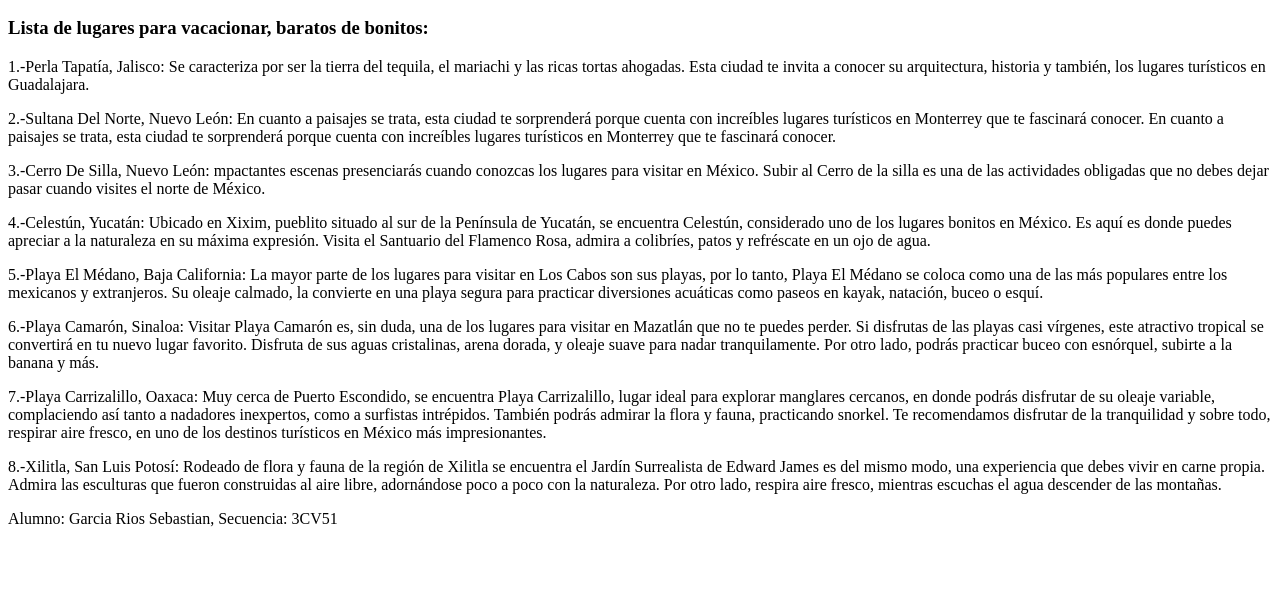
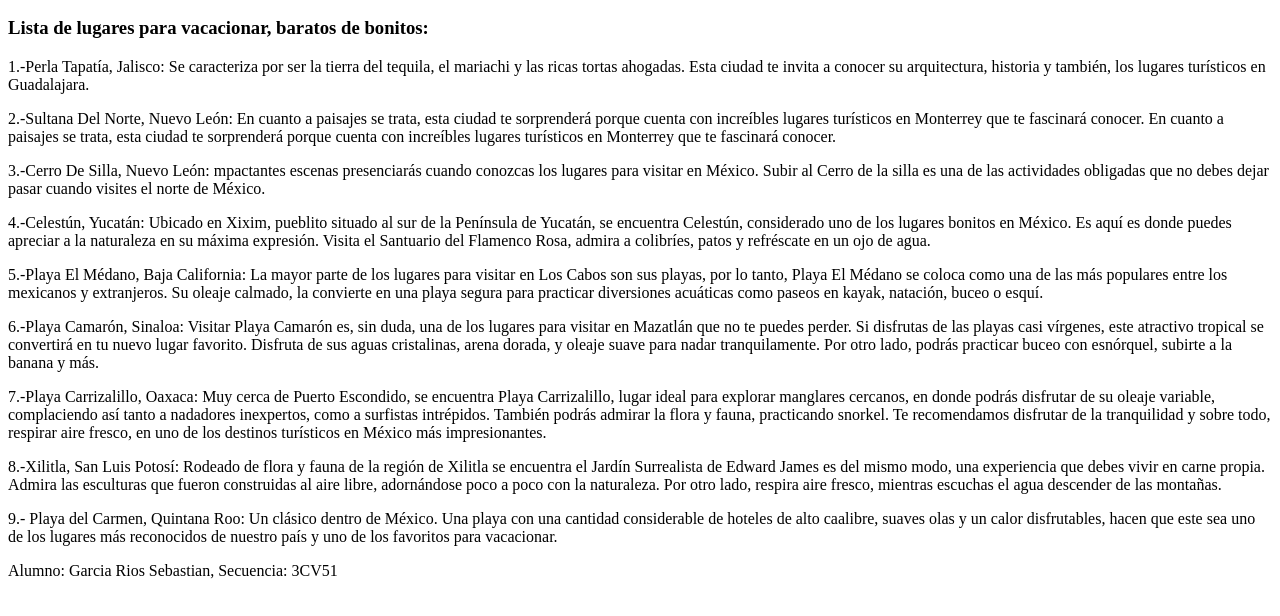
Before and after one commit to sebastiangr2120/myvacationblog.github.io, a plain HTML site: page html/index.html in a window 1280 px wide. Shown: the part 110-726 px from the top of the page. Drawn offline with Linux system fonts and the light colour scheme.

Commit message:
Update index.html

```diff
--- a/html/index.html
+++ b/html/index.html
@@ -34,7 +34,9 @@
       <p> 8.-Xilitla, San Luis Potosí:
       Rodeado de flora y fauna de la región de Xilitla se encuentra el Jardín Surrealista de Edward James es del mismo modo, una experiencia que debes vivir en carne propia. Admira las esculturas que fueron construidas al aire libre, adornándose poco a poco con la naturaleza. Por otro lado, respira aire fresco, mientras escuchas el agua descender de las montañas.
       </p>
-
+      <p> 9.- Playa del Carmen, Quintana Roo:
+      Un clásico dentro de México. Una playa con una cantidad considerable de hoteles de alto caalibre, suaves olas y un calor disfrutables, hacen que este sea uno de los lugares más reconocidos de nuestro país y uno de los favoritos para vacacionar.
+      </p>
 
       <footer>Alumno: Garcia Rios Sebastian, Secuencia: 3CV51</footer>
     </form>
```
